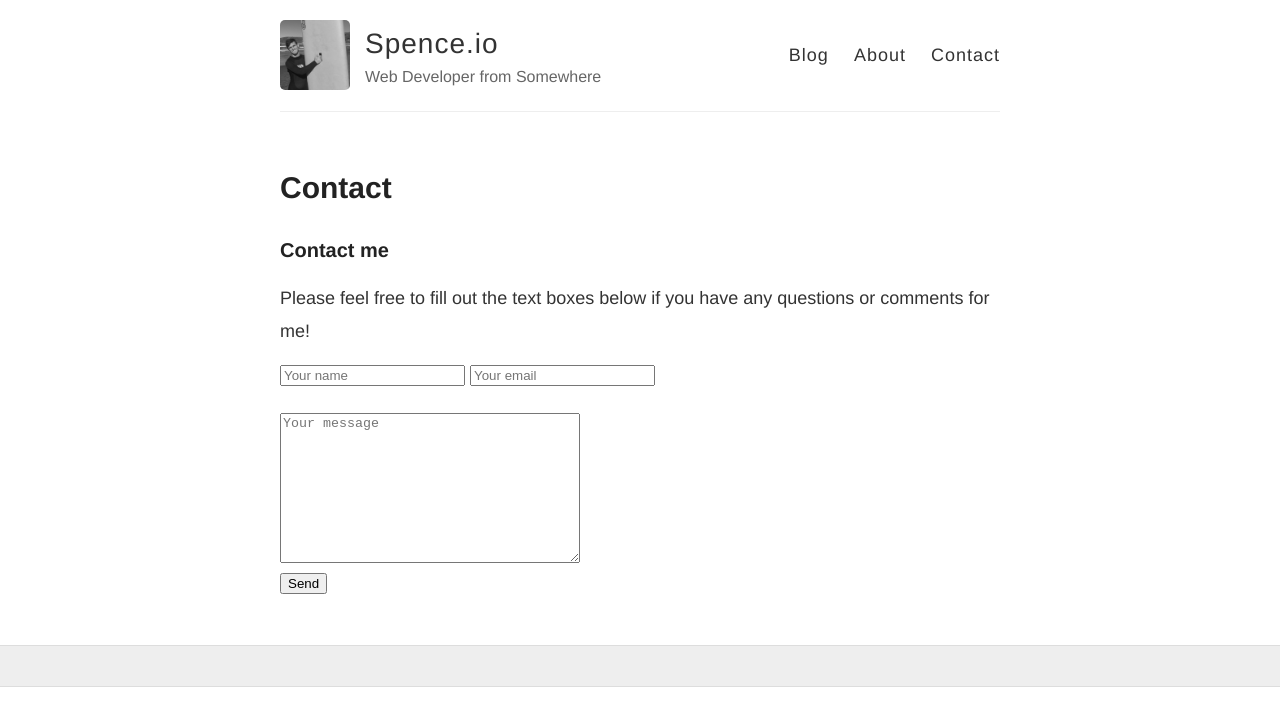
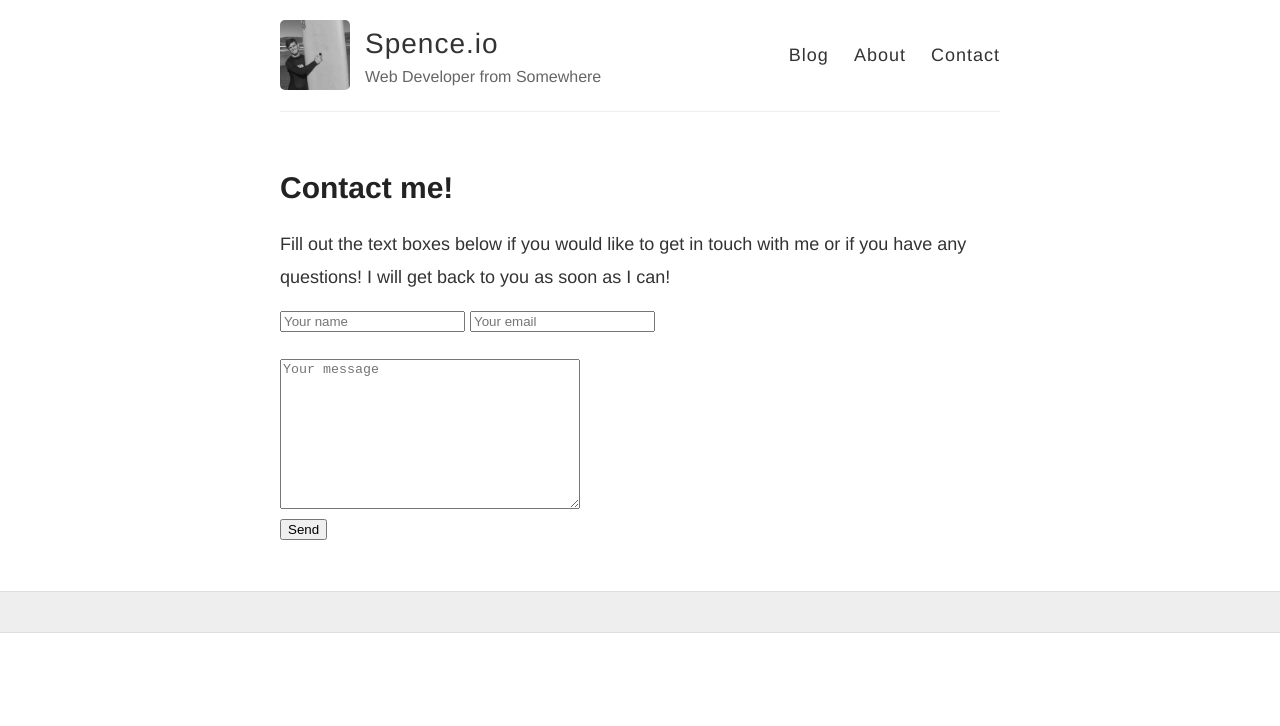
Before and after one commit to SpencerRWood/SpencerRWood.github.io, a Jekyll site: the page built from contact.md, in a window 1280 px wide. Shown: the top 726 px of the page. Built offline with Jekyll 4.4.1, drawn with Linux system fonts in a browser that asks for light colours; Markdown is read by kramdown in place of the engine named in the settings.

Commit message:
Cleaned up Contact

```diff
--- a/contact.md
+++ b/contact.md
@@ -1,12 +1,11 @@
 ---
 layout: page
-title: Contact
+title: Contact me!
 permalink: /contact/
 ---
 
-### Contact me
 
-Please feel free to fill out the text boxes below if you have any questions or comments for me!
+Fill out the text boxes below if you would like to get in touch with me or if you have any questions! I will get back to you as soon as I can!
 
 <form id="contactform" method="POST">
     <input type="text" name="name" placeholder="Your name">
```
